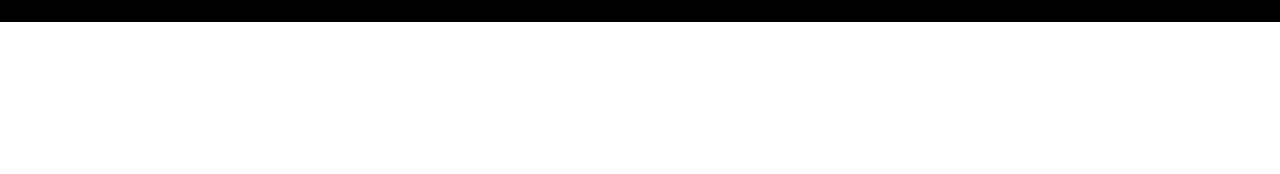
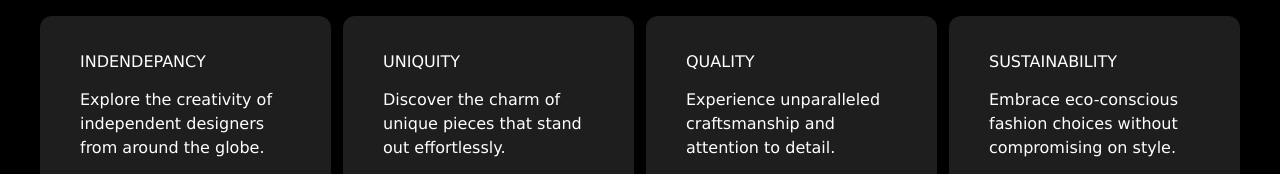
Before and after one commit to dhruval1907/React-cohort22, a React (Vite) app in the folder Reactwork1/: page / in a window 1280 px wide. Shown: the part 778-952 px from the top of the page. Before the commit the page ends 800 px from the top, so only its background shows below. Built offline with nearby package versions, Linux system fonts and the light colour scheme.

Commit message:
reactproject

```diff
--- a/Reactwork1/src/App.jsx
+++ b/Reactwork1/src/App.jsx
@@ -1,12 +1,14 @@
 import React from 'react'
 import Navbar from './components/navbar/Navbar'
 import Hero from './components/hero/Hero'
+import Card from './components/cards/Card'
 
 const App = () => {
   return (
     <div class="h-screen w-full bg-black font-[verdana] text-white">
       <Navbar/>
       <Hero/>
+      <Card/>
     </div>
   )
 }
--- /dev/null
+++ b/Reactwork1/src/components/cards/Card.jsx
@@ -0,0 +1,27 @@
+import React from "react";
+import Card1 from "./Card1";
+
+const Card = () => {
+  return (
+    <div class="flex w-full h-[40%] gap-3 px-10 bg-black ">
+      <Card1
+        name="INDENDEPANCY"
+        p="Explore the creativity of independent designers from around the globe."
+      />
+      <Card1
+        name="UNIQUITY"
+        p="Discover the charm of unique pieces that stand out effortlessly."
+      />
+      <Card1
+        name="QUALITY"
+        p="Experience unparalleled craftsmanship and attention to detail."
+      />
+      <Card1
+        name="SUSTAINABILITY"
+        p="Embrace eco-conscious fashion choices without compromising on style."
+      />
+    </div>
+  );
+};
+
+export default Card;
--- /dev/null
+++ b/Reactwork1/src/components/cards/Card1.jsx
@@ -0,0 +1,13 @@
+import React from 'react'
+
+const Card1 = (props) => {
+  return (
+    <div class="h-[75%] w-[25%] flex flex-col justify-evenly items-start  bg-[#1E1E1E] rounded-xl px-10 py-5">
+        <h1 class="font-extralight">{props.name}</h1>
+        <p>{props.p}</p>
+        <button class="bg-[#111] py-3 px-5 rounded-xl">LEARN MORE</button>
+    </div>
+  )
+}
+
+export default Card1
```
